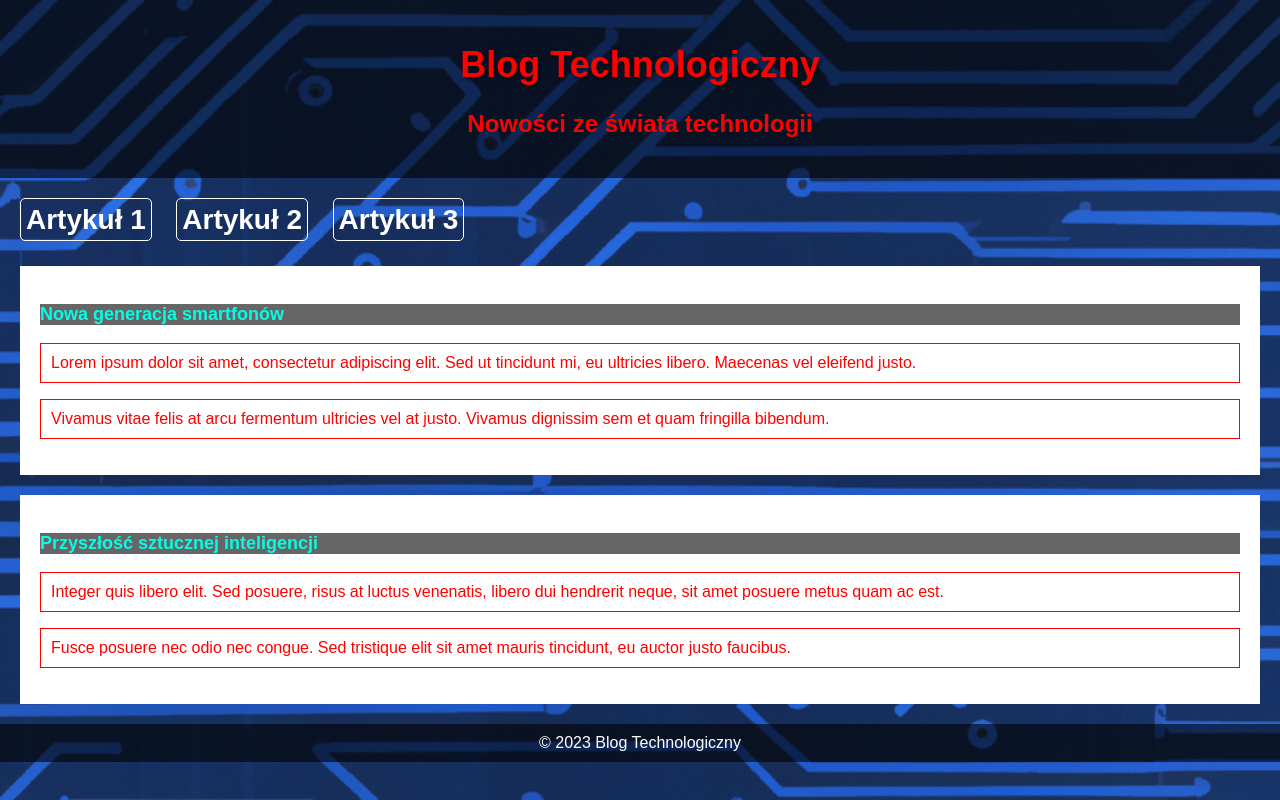
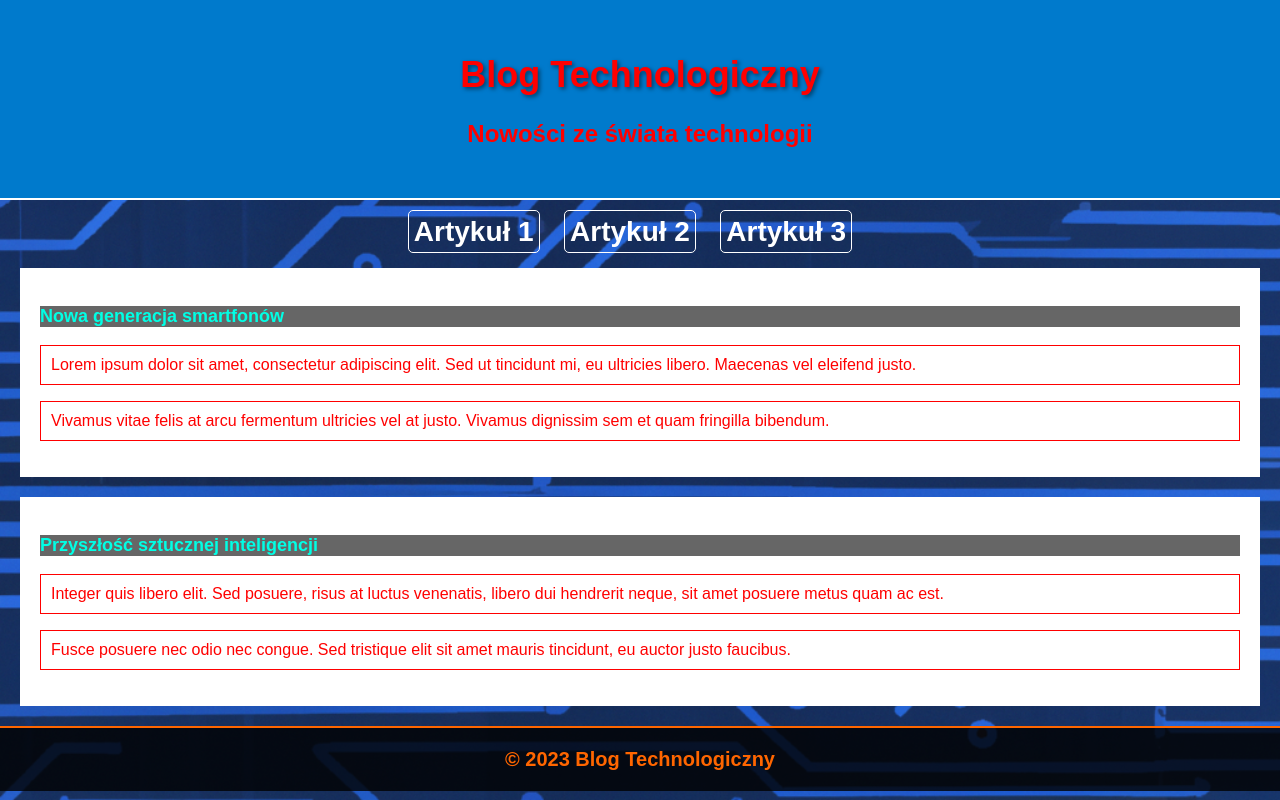
Before and after one commit to Game0ver-gh/zutai, a PHP site: page /index_css.html in a window 1280 px wide. Run offline with PHP 8.4, Linux system fonts and the light colour scheme.

Commit message:
zen garden

```diff
--- a/style.css
+++ b/style.css
@@ -12,9 +12,10 @@ body {
 
 header {
     text-align: center;
-    background-color: rgba(0, 0, 0, 0.6);
+    background-color: #007acc;
     color: #fff;
-    padding: 20px;
+    padding: 30px;
+    border-bottom: 2px solid #fff;
 }
 
 /* h1 {
@@ -45,23 +46,15 @@ h2 {
     text-align: center;
 } */
 
-nav ul, ol {
-    list-style-type: disc;
-    padding: 10px 0;
-    margin-left: 20px;
-    font-family: "Arial", sans-serif;
-    color: #ff0000;
+nav ul {
+    list-style-type: none;
+    padding: 0;
+    text-align: center;
 }
 
 nav li {
     display: inline;
     margin-right: 20px;
-}
-
-
-
-li {
-    font-size: 16px;
 }
 
 nav a {
@@ -78,6 +71,13 @@ nav a[href="strona3.html"] {
     padding: 5px;
     border: 1px solid #fff;
     border-radius: 5px;
+}
+
+section {
+    border: 3px dashed #007acc;
+    padding: 30px;
+    background-color: rgba(0, 0, 0, 1);
+    margin-bottom: 30px;
 }
 
 main {
@@ -118,9 +118,12 @@ p {
 
 footer {
     text-align: center;
-    background-color: rgba(0, 0, 0, 0.6);
-    color: #fff;
-    padding: 10px;
+    background-color: rgba(0, 0, 0, 0.8);
+    color: #ff6600;
+    padding: 20px;
+    font-size: 20px;
+    font-weight: bold;
+    border-top: 2px solid #ff6600;
 }
 
 @media (max-width: 768px) {
@@ -170,4 +173,18 @@ footer {
     footer {
         font-size: 18px;
     }
+
+	@media (min-width: 1440px) {
+    header {
+        padding: 30px;
+        font-size: 40px;
+    }
 }
+
+@media (max-width: 375px) {
+    header {
+        padding: 15px;
+        font-size: 20px;
+    }
+}
+}
```
Also changed, not shown: style2.css (+30 -3 lines).
